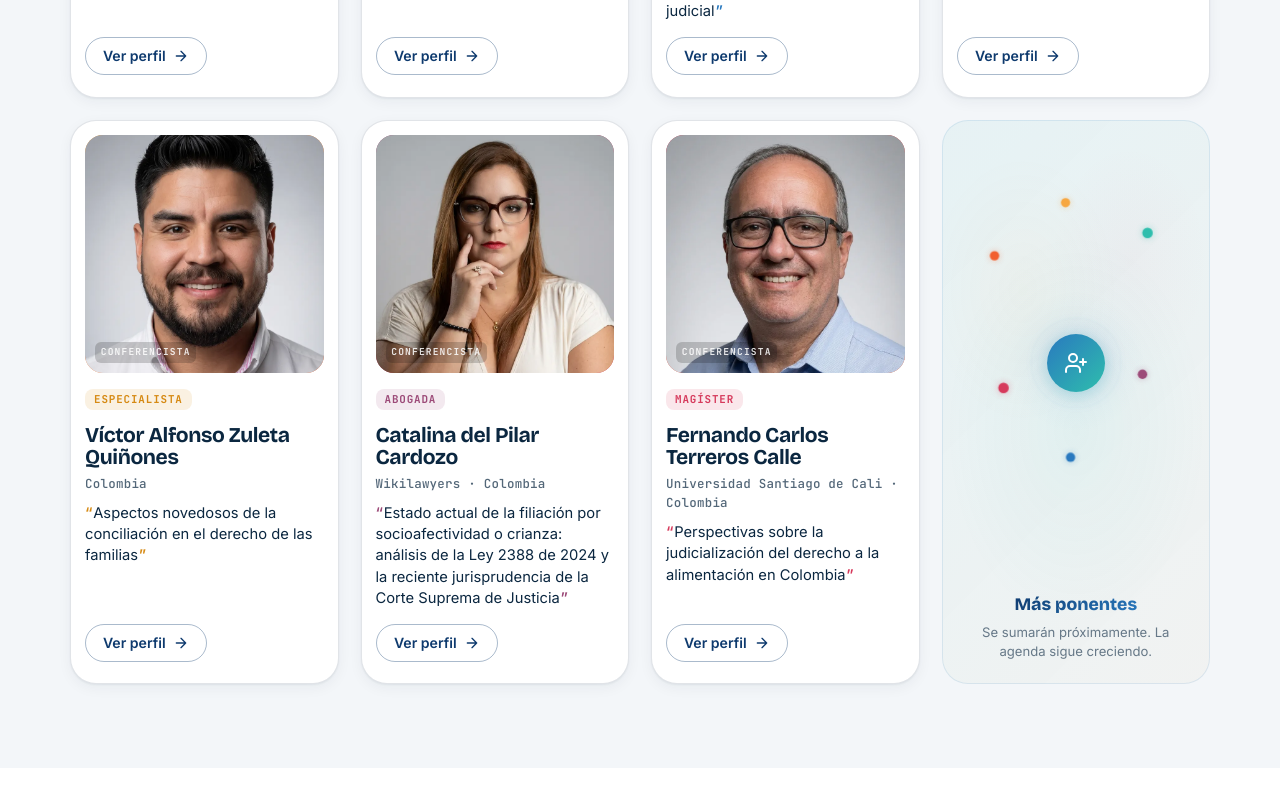
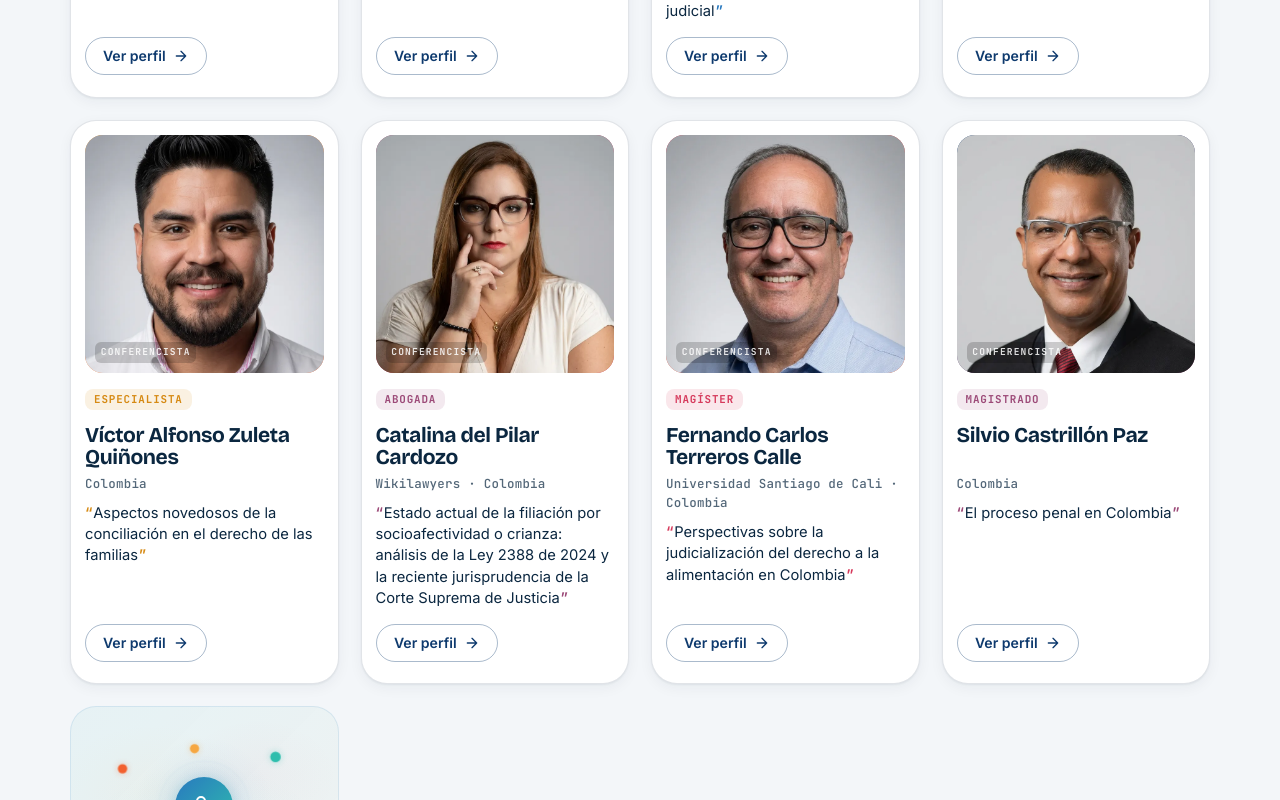
Before and after one commit to fabricasoftware-uac/congreso-derecho, a Next.js app: page / in a window 1280 px wide. Shown: the part 2620-3420 px from the top of the page. Built offline with nearby package versions, Linux system fonts and the light colour scheme; no server answers.

Commit message:
Refactor code structure for improved readability and maintainability

```diff
--- a/app/components/SpeakerData.ts
+++ b/app/components/SpeakerData.ts
@@ -698,6 +698,18 @@ export const speakers: Speaker[] = [
     photo: "/Fernando-Carlos-Terreros.webp",
     bio: "Especialista en Derecho Administrativo y magíster en Educación Superior. Cursa estudios doctorales en Derecho, es conjuez del Tribunal Contencioso Administrativo del Valle del Cauca y director del Departamento de Derecho Público de la Universidad Santiago de Cali.",
   },
+  {
+    initials: "SC",
+    name: "Silvio Castrillón Paz",
+    credential: "Magistrado",
+    country: "Colombia",
+    talkTitle: "El proceso penal en Colombia",
+    gradientC1: "var(--navy)",
+    gradientC2: "var(--plum)",
+    tagColor: "var(--plum)",
+    photo: "/Silvio-Castrillon-Paz.webp",
+    bio: "Abogado, especialista en Derecho Penal, Criminología y Derecho Constitucional. Ha ejercido como juez, fiscal seccional, fiscal delegado ante tribunales superiores y magistrado de las salas penales de los tribunales superiores de Riohacha, Pasto y Popayán.",
+  },
 ];
 
 /**
```
Also changed, not shown: app/Silvio Castrillón Paz.png (added), public/Silvio-Castrillon-Paz.webp (added).
